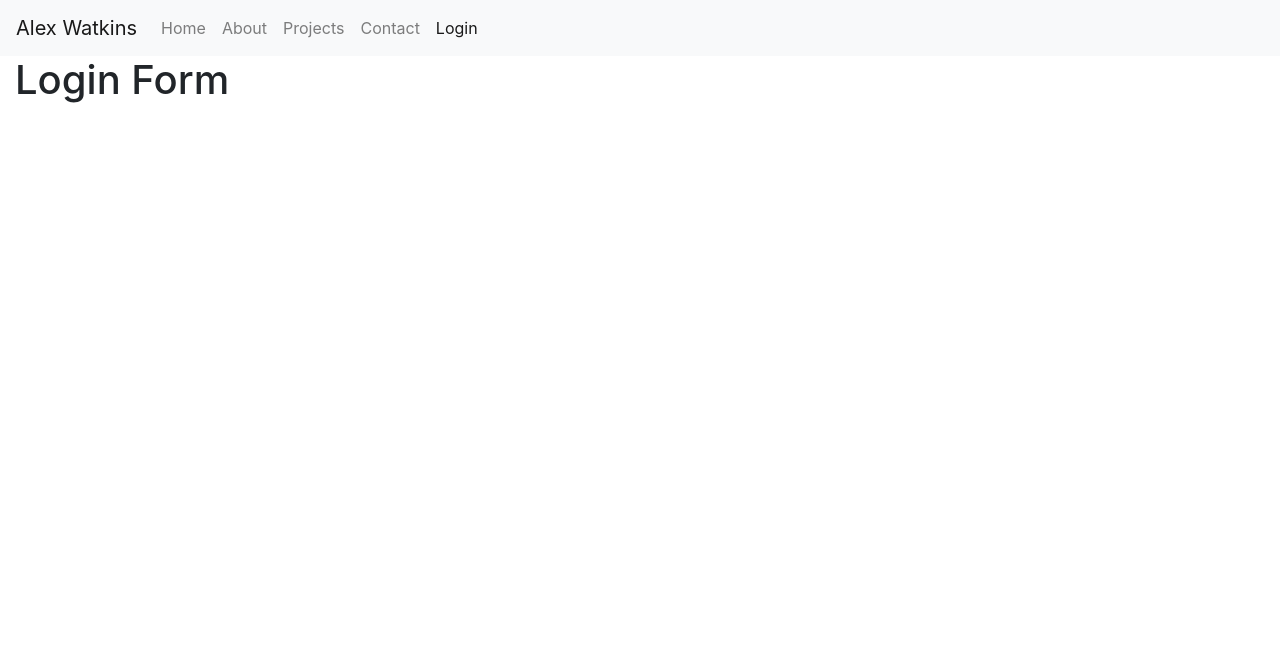
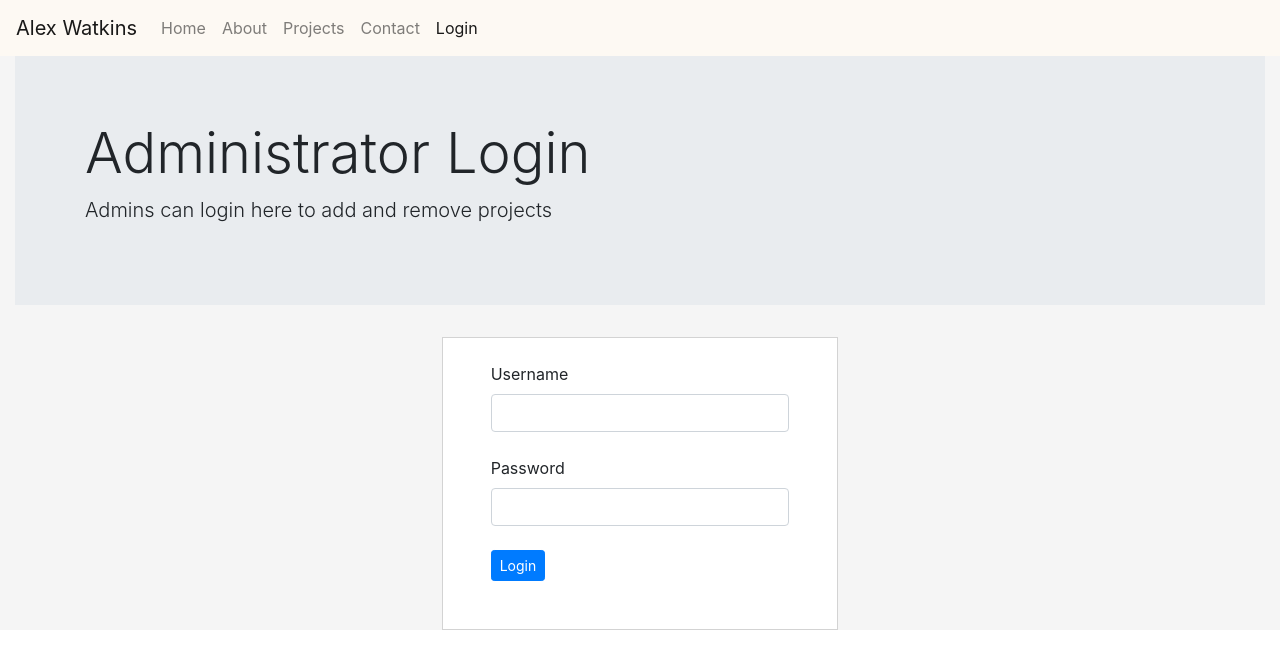
Before and after one commit to afw821/react-portfolio, a React (Create React App) app in the folder client/: page /login in a window 1280 px wide. Shown: the top 668 px of the page. Built offline with nearby package versions, Linux system fonts and the light colour scheme.

Commit message:
Added form validation

```diff
--- a/client/package.json
+++ b/client/package.json
@@ -7,6 +7,7 @@
     "@testing-library/react": "^9.5.0",
     "@testing-library/user-event": "^7.2.1",
     "bootstrap": "^4.4.1",
+    "joi-browser": "^13.4.0",
     "react": "^16.13.0",
     "react-dom": "^16.13.0",
     "react-router-dom": "^5.1.2",
--- a/client/src/App.js
+++ b/client/src/App.js
@@ -2,7 +2,7 @@ import React from 'react'
 import NavBar from './components/navBar'
 import { Route, Switch, Redirect } from 'react-router-dom'
 import Home from './components/home'
-import LoginForm from './components/login'
+import LoginForm from './components/loginForm'
 import About from './components/about'
 import Contact from './components/contact'
 import Projects from './components/projects'
@@ -12,7 +12,7 @@ function App() {
   return (
     <>
       <NavBar />
-      <div className="container-fluid">
+      <div className="container-fluid bg-color">
         <Switch>
           <Route path="/home" component={Home} />
           <Route path="/login" component={LoginForm} />
--- /dev/null
+++ b/client/src/components/common/input.jsx
@@ -0,0 +1,20 @@
+import React from 'react'
+
+const Input = ({ value, onChange, name, label, type, error }) => {
+  return (
+    <div className="form-group">
+      <label htmlFor={name}>{label}</label>
+      <input
+        value={value}
+        onChange={onChange}
+        name={name}
+        type={type}
+        id={name}
+        className="form-control mb-4"
+      />
+      {error && <div className="alert alert-danger">{error}</div>}
+    </div>
+  )
+}
+
+export default Input
--- a/client/src/components/contact.jsx
+++ b/client/src/components/contact.jsx
@@ -1,8 +1,19 @@
 import React, { Component } from 'react'
+import JumboTron from './common/jumbotron'
 
 class Contact extends Component {
   render() {
-    return <h1>Contact Me</h1>
+    const text = {
+      message: 'Contact Me',
+      description: 'Please fill out the form below to get into contact with me',
+    }
+
+    return (
+      <>
+        <JumboTron message={text.message} description={text.description} />
+        <h1>Contact Me</h1>
+      </>
+    )
   }
 }
 
--- a/client/src/components/login.jsx
+++ /dev/null
@@ -1,9 +0,0 @@
-import React, { Component } from 'react'
-
-class LoginForm extends Component {
-  render() {
-    return <h1>Login Form</h1>
-  }
-}
-
-export default LoginForm
--- /dev/null
+++ b/client/src/components/loginForm.jsx
@@ -0,0 +1,93 @@
+import React, { Component } from 'react'
+import JumboTron from './common/jumbotron'
+import Input from './common/input'
+import Joi from 'joi-browser'
+
+class LoginForm extends Component {
+  state = {
+    account: { username: '', password: '' },
+    errors: {},
+  }
+
+  schema = {
+    username: Joi.string()
+      .required()
+      .label('Username'),
+    password: Joi.string()
+      .required()
+      .label('Password'),
+  }
+
+  handleChange = e => {
+    const account = { ...this.state.account }
+    account[e.currentTarget.name] = e.currentTarget.value
+
+    this.setState({ account })
+  }
+
+  validate = () => {
+    const options = { abortEarly: false }
+    const { error } = Joi.validate(this.state.account, this.schema, options)
+    if (!error) return null
+
+    const errors = {}
+
+    for (let item of error.details) errors[item.path[0]] = item.message
+
+    return errors
+  }
+
+  handleSubmit = e => {
+    e.preventDefault()
+
+    const errors = this.validate()
+    this.setState({ errors: errors || {} })
+    if (errors) return
+
+
+    console.log('submitted')
+  }
+
+  render() {
+    const text = {
+      message: 'Administrator Login',
+      description: 'Admins can login here to add and remove projects',
+    }
+    const { account, errors } = this.state
+
+    return (
+      <>
+        <JumboTron message={text.message} description={text.description} />
+        <div className="row">
+          <div className="col-4"></div>
+          <div className="col-4">
+            <form
+              className="pb-5 pl-5 pr-5 pt-4 account-login-form"
+              onSubmit={this.handleSubmit}
+            >
+              <Input
+                name="username"
+                value={account.username}
+                label="Username"
+                onChange={this.handleChange}
+                type="text"
+                error={errors.username}
+              />
+              <Input
+                name="password"
+                value={account.password}
+                label="Password"
+                onChange={this.handleChange}
+                type="password"
+                error={errors.password}
+              />
+              <button className="btn btn-primary btn-sm">Login</button>
+            </form>
+          </div>
+        </div>
+      </>
+    )
+  }
+}
+
+export default LoginForm
--- a/client/src/components/navBar.jsx
+++ b/client/src/components/navBar.jsx
@@ -3,7 +3,7 @@ import { NavLink, Link } from 'react-router-dom'
 
 const NavBar = () => {
   return (
-    <nav className="navbar navbar-expand-lg navbar-light bg-light">
+    <nav className="navbar navbar-expand-lg navbar-light">
       <Link className="navbar-brand" to="/">
         Alex Watkins
       </Link>
--- a/client/src/components/projects.jsx
+++ b/client/src/components/projects.jsx
@@ -1,8 +1,18 @@
 import React, { Component } from 'react'
+import JumboTron from './common/jumbotron'
 
 class Projects extends Component {
   render() {
-    return <h1>Projects</h1>
+    const text = {
+      message: 'My Projects',
+      description: 'Below is a complete list of the projects I have worked on',
+    }
+    return (
+      <>
+        <JumboTron message={text.message} description={text.description} />
+        <h1>Projects</h1>
+      </>
+    )
   }
 }
 
--- a/client/src/index.css
+++ b/client/src/index.css
@@ -11,3 +11,15 @@ code {
   font-family: source-code-pro, Menlo, Monaco, Consolas, 'Courier New',
     monospace;
 }
+.account-login-form {
+  border: 1px solid lightgray;
+  background-color: white;
+}
+
+.navbar {
+  background-color: #fdf9f3;
+  color: black;
+}
+.bg-color {
+  background-color: whitesmoke;
+}
```
Also changed, not shown: 1 other file (tests, documents, lock files or other folders).
